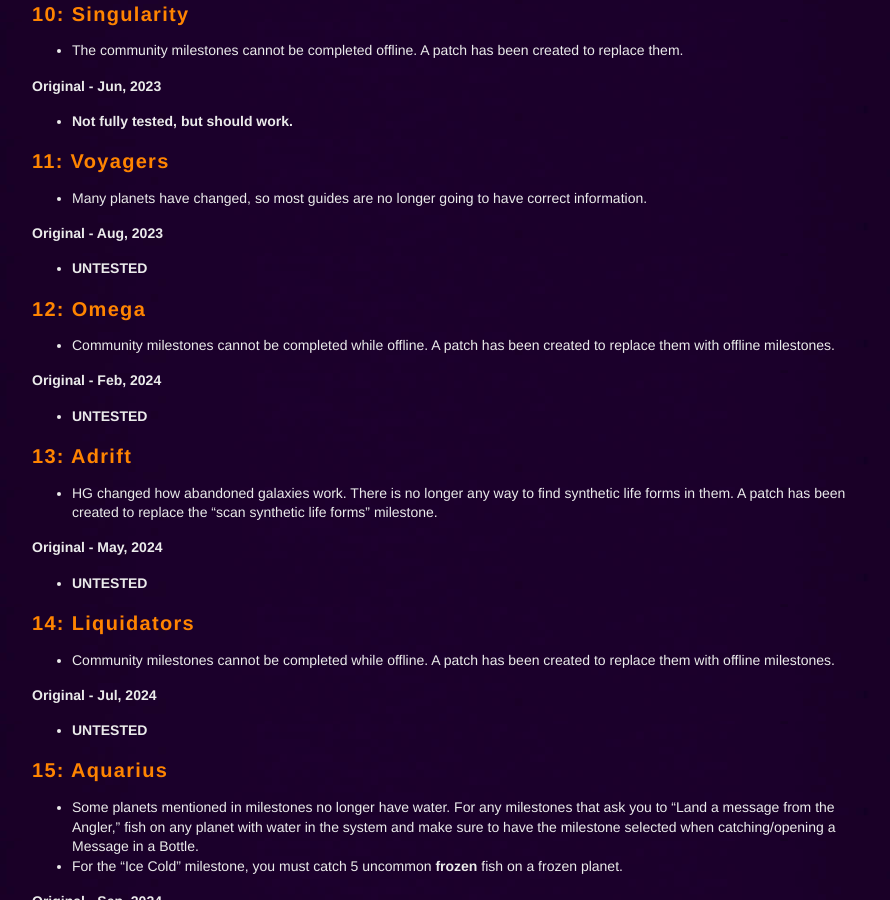
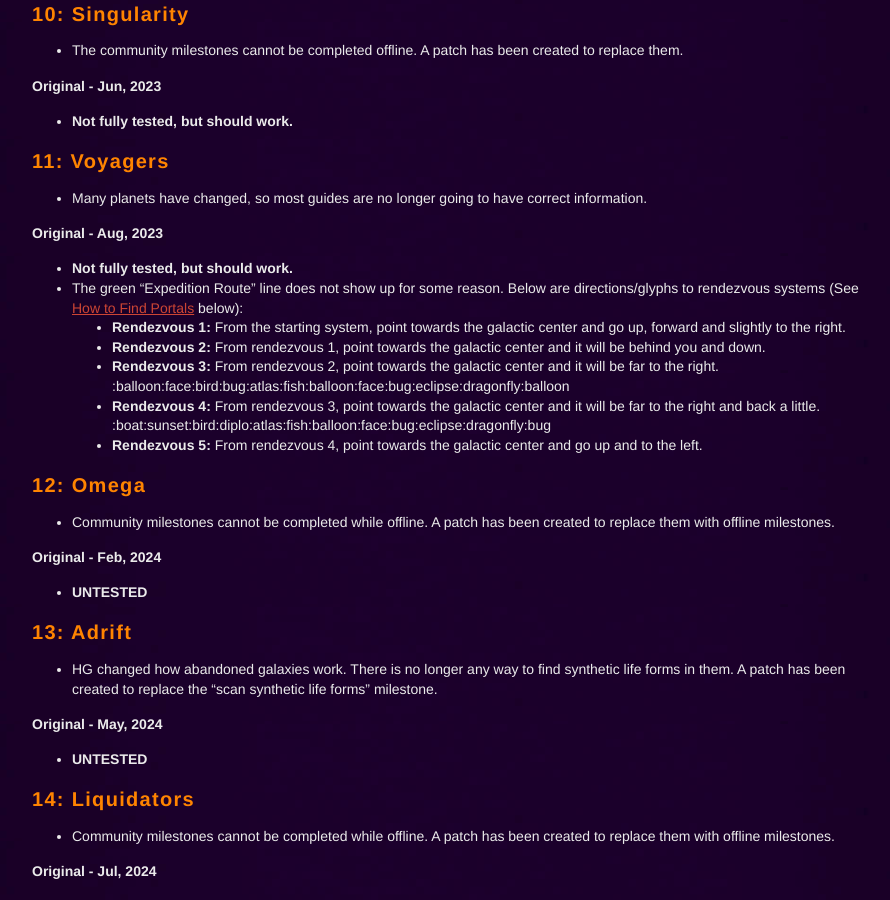
Before and after one commit to cwmonkey/nms-expeditions, a Jekyll site: the page built from index.html, in a window 1280 px wide and 900 px high, scrolled down 5090 px. Shown: the whole window, without its empty margins (183-1073 px from the left). Built offline with Jekyll 4.4.1, drawn with Linux system fonts in a browser that asks for light colours; some web fonts are replaced.

Commit message:
Adding directions/glyphs for exp 11 (Original)
Closes #112

```diff
--- a/_data/expeditions.yml
+++ b/_data/expeditions.yml
@@ -331,7 +331,16 @@
       json: E11_VOYAGERS_ORIGINAL_SEASON_DATA_CACHE.JSON
       date: 1693486800
       notice: >
-        * **UNTESTED**
+        * **Not fully tested, but should work.**
+
+        * The green "Expedition Route" line does not show up for some reason. Below are directions/glyphs to rendezvous systems (See <a href="#expedition_notes_finding_portals">How to Find Portals</a> below):
+          * **Rendezvous 1:** From the starting system, point towards the galactic center and go up, forward and slightly to the right.
+          * **Rendezvous 2:** From rendezvous 1, point towards the galactic center and it will be behind you and down.
+          * **Rendezvous 3:** From rendezvous 2, point towards the galactic center and it will be far to the right.
+            <br>:balloon:face:bird:bug:atlas:fish:balloon:face:bug:eclipse:dragonfly:balloon
+          * **Rendezvous 4:** From rendezvous 3, point towards the galactic center and it will be far to the right and back a little.
+            <br>:boat:sunset:bird:diplo:atlas:fish:balloon:face:bug:eclipse:dragonfly:bug
+          * **Rendezvous 5:** From rendezvous 4, point towards the galactic center and go up and to the left.
     - id: e11r01
       json: E11_VOYAGERS_REDUX_1_SEASON_DATA_CACHE.JSON
       date: 1703858400
```
